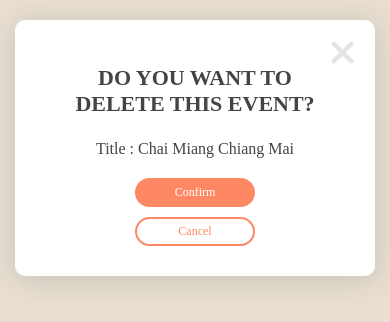
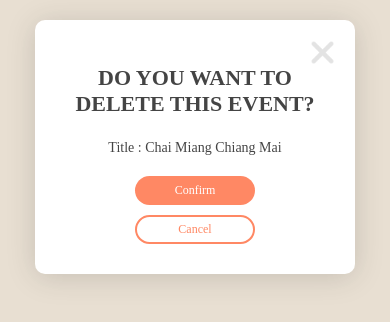
Before and after one commit to PiriyaDEV/friendzone_app, a Vue app: page /popup in a window 390 px wide. Shown: the top 322 px of the page. Built offline with nearby package versions, Linux system fonts and the light colour scheme; a web font is replaced by a local one; what vue2-smooth-scroll would draw is missing.

Commit message:
Update WaitBox.vue

```diff
--- a/src/components/popup/WaitBox.vue
+++ b/src/components/popup/WaitBox.vue
@@ -15,7 +15,7 @@
           <h1 id="event-title">Title : Chai Miang Chiang Mai</h1>
         </div>
 
-        <!-- <div class="section">
+        <!-- <div id="mobile-done" class="section">
           <button class="back_button" @click="createdReturn()">Done</button>
         </div> -->
 
@@ -86,4 +86,26 @@ export default {
 .double-button {
   margin-bottom: 20px;
 }
+
+@media screen and (max-width: 1024px) {
+  #info{
+    margin:0px;
+  }
+}
+
+@media screen and (max-width: 690px) {
+  #event-title{
+    font-size:1.75em;
+  }
+
+  #mobile-done{
+    margin-top:10px;
+  }
+}
+
+@media screen and (max-width: 490px) {
+  .popup-form{
+    padding: 0px 40px !important;
+  }
+}
 </style>
```
